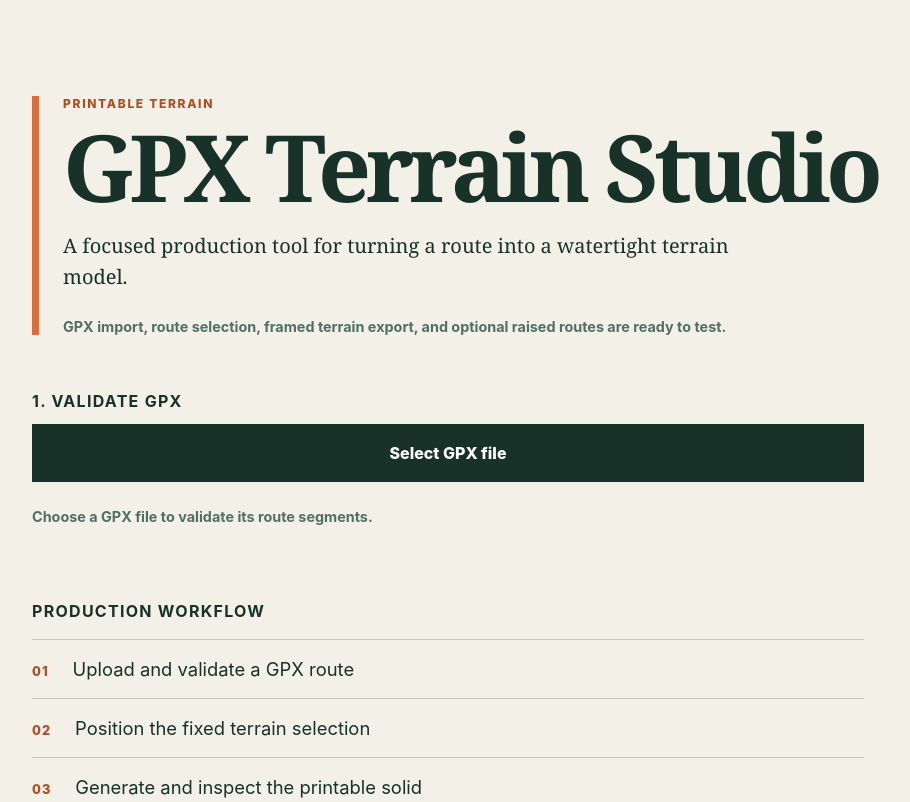
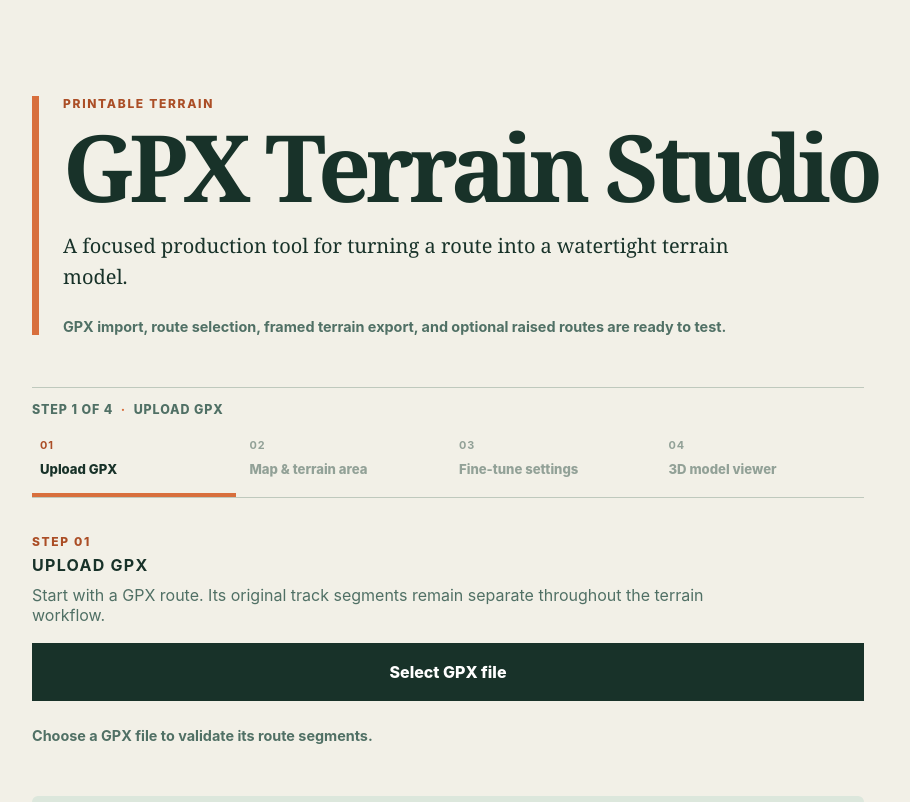
Before and after one commit to Lord0fBytes/gpx-terrain-studio, a React (Vite) app: page / in a window 1280 px wide. Shown: the top 802 px of the page, without its empty margins (192-1102 px from the left). Built offline with nearby package versions, Linux system fonts and the light colour scheme.

Commit message:
feat: add guided model workflow

```diff
--- a/package.json
+++ b/package.json
@@ -36,5 +36,8 @@
     "tsx": "^4.20.5",
     "typescript": "^5.9.2",
     "vite": "^7.1.5"
+  },
+  "allowScripts": {
+    "esbuild@0.28.2": true
   }
 }
--- a/src/client/App.tsx
+++ b/src/client/App.tsx
@@ -1,4 +1,4 @@
-import { lazy, Suspense, useState, type ChangeEvent, type FormEvent } from 'react';
+import { lazy, Suspense, useEffect, useRef, useState, type ChangeEvent, type FormEvent } from 'react';
 import { RouteMap, type RouteSegment } from './RouteMap';
 import { deriveRouteSelection } from '../core/selection';
 
@@ -7,11 +7,13 @@
   return { default: module.TerrainViewer };
 });
 
-const steps = [
-  'Upload and validate a GPX route',
-  'Position the fixed terrain selection',
-  'Generate and inspect the printable solid',
-  'Export millimeter-scale STL'
+type Step = 1 | 2 | 3 | 4;
+
+const workflowSteps: readonly Readonly<{ step: Step; label: string; shortLabel: string }>[] = [
+  { step: 1, label: 'Upload GPX', shortLabel: 'Upload' },
+  { step: 2, label: 'Map & terrain area', shortLabel: 'Map' },
+  { step: 3, label: 'Fine-tune settings', shortLabel: 'Settings' },
+  { step: 4, label: '3D model viewer', shortLabel: 'Preview' }
 ];
 
 interface ValidationSummary {
@@ -32,6 +34,7 @@
 }
 
 export function App() {
+  const [activeStep, setActiveStep] = useState<Step>(1);
   const [summary, setSummary] = useState<ValidationSummary>();
   const [message, setMessage] = useState('Choose a GPX file to validate its route segments.');
   const [printedWidthMm, setPrintedWidthMm] = useState('');
@@ -45,6 +48,8 @@
   const [exportIsError, setExportIsError] = useState(false);
   const [isGenerating, setIsGenerating] = useState(false);
   const [generatedModel, setGeneratedModel] = useState<GeneratedModel>();
+  const stageHeadingRef = useRef<HTMLHeadingElement>(null);
+  const shouldFocusStageRef = useRef(false);
   const selection = summary && deriveRouteSelection(summary.segments, {
     contextMarginRatio: 0.2,
     minimumWidthM: 300,
@@ -63,6 +68,25 @@
   } : undefined;
   const currentSettingsKey = generationRequest ? JSON.stringify(generationRequest) : '';
   const previewIsStale = generatedModel !== undefined && generatedModel.settingsKey !== currentSettingsKey;
+  const activeStepLabel = workflowSteps.find(({ step }) => step === activeStep)?.label ?? 'Upload GPX';
+
+  useEffect(() => {
+    if (!shouldFocusStageRef.current) return;
+    shouldFocusStageRef.current = false;
+    stageHeadingRef.current?.focus();
+  }, [activeStep]);
+
+  function isStepAvailable(step: Step): boolean {
+    if (step === 1) return true;
+    if (step === 4) return generatedModel !== undefined;
+    return summary !== undefined;
+  }
+
+  function goToStep(step: Step): void {
+    if (!isStepAvailable(step)) return;
+    shouldFocusStageRef.current = true;
+    setActiveStep(step);
+  }
 
   async function validateGpx(event: ChangeEvent<HTMLInputElement>): Promise<void> {
     const file = event.target.files?.[0];
@@ -79,7 +103,7 @@
       const payload = await response.json() as ValidationSummary | { error: string };
       if (!response.ok || 'error' in payload) throw new Error('error' in payload ? payload.error : 'Unable to validate GPX.');
       setSummary(payload);
-      setMessage(`${file.name} is ready for map placement.`);
+      setMessage(`${file.name} is ready. Continue to the map to inspect the terrain area.`);
     } catch (error) {
       setMessage(error instanceof Error ? error.message : 'Unable to validate GPX.');
     }
@@ -132,6 +156,8 @@
         includesRaisedRoute: includeRaisedRoute
       });
       setExportMessage(`Preview ready for the exact ${includeRaisedRoute ? 'raised-route' : 'terrain'} STL.${omittedRouteSegments > 0 ? ` ${omittedRouteSegments} route segment${omittedRouteSegments === 1 ? '' : 's'} fell outside the hexagon.` : ''}`);
+      shouldFocusStageRef.current = true;
+      setActiveStep(4);
     } catch (error) {
       setExportMessage(error instanceof Error ? error.message : 'Unable to generate terrain.');
       setExportIsError(true);
@@ -152,35 +178,72 @@
 
   return (
     <main>
+      <a className="skip-link" href="#workflow-panel">Skip to current workflow step</a>
       <section className="hero" aria-labelledby="app-title">
         <p className="eyebrow">PRINTABLE TERRAIN</p>
         <h1 id="app-title">GPX Terrain Studio</h1>
-        <p className="intro">
-          A focused production tool for turning a route into a watertight terrain model.
-        </p>
+        <p className="intro">A focused production tool for turning a route into a watertight terrain model.</p>
         <p className="status">GPX import, route selection, framed terrain export, and optional raised routes are ready to test.</p>
       </section>
-      <section className="upload" aria-labelledby="upload-title">
-        <h2 id="upload-title">1. Validate GPX</h2>
+
+      <nav className="workflow-nav" aria-label="Terrain model workflow">
+        <p className="workflow-progress" aria-live="polite">Step {activeStep} of 4 <span>·</span> {activeStepLabel}</p>
+        <ol className="workflow-tabs">
+          {workflowSteps.map(({ step, label, shortLabel }) => {
+            const available = isStepAvailable(step);
+            return <li key={step}>
+              <button
+                aria-current={activeStep === step ? 'step' : undefined}
+                className={`workflow-tab${activeStep === step ? ' is-active' : ''}${available && activeStep > step ? ' is-complete' : ''}`}
+                disabled={!available}
+                onClick={() => goToStep(step)}
+                type="button"
+              >
+                <span>{String(step).padStart(2, '0')}</span>
+                <strong>{label}</strong>
+                <small>{shortLabel}</small>
+              </button>
+            </li>;
+          })}
+        </ol>
+      </nav>
+
+      <section className="workflow-panel" id="workflow-panel" aria-labelledby="stage-title">
+        {activeStep === 1 && <section className="workflow-stage upload" aria-labelledby="stage-title">
+          <p className="eyebrow">STEP 01</p>
+          <h2 id="stage-title" ref={stageHeadingRef} tabIndex={-1}>Upload GPX</h2>
+          <p className="stage-intro">Start with a GPX route. Its original track segments remain separate throughout the terrain workflow.</p>
           <label className="file-input">
             <span>Select GPX file</span>
             <input accept=".gpx,application/gpx+xml,application/xml,text/xml" onChange={validateGpx} type="file" />
           </label>
           <p aria-live="polite" className="status">{message}</p>
-        {summary && (
-          <>
+          {summary && <>
             <dl className="summary">
               <div><dt>Segments</dt><dd>{summary.segments.length}</dd></div>
               <div><dt>Points</dt><dd>{summary.segments.reduce((total, segment) => total + segment.points.length, 0)}</dd></div>
               <div><dt>Duplicates removed</dt><dd>{summary.duplicatePointsDiscarded}</dd></div>
             </dl>
-            <section className="map-section" aria-labelledby="map-title">
-              <h2 id="map-title">2. Inspect route</h2>
+            <div className="workflow-actions">
+              <button className="workflow-action workflow-action--primary" onClick={() => goToStep(2)} type="button">Continue to map</button>
+            </div>
+          </>}
+        </section>}
+
+        {activeStep === 2 && summary && <section className="workflow-stage map-section" aria-labelledby="stage-title">
+          <p className="eyebrow">STEP 02</p>
+          <h2 id="stage-title" ref={stageHeadingRef} tabIndex={-1}>Map &amp; terrain area</h2>
           <p className="map-help">Navy lines preserve original GPX segments. The orange hexagon is terrain: route bounds + 20% context, with a provisional 300 m minimum span.</p>
           <RouteMap segments={summary.segments} selection={selection} />
-            </section>
-            <section className="export-section" aria-labelledby="export-title">
-              <h2 id="export-title">3. Generate and inspect</h2>
+          <div className="workflow-actions">
+            <button className="workflow-action" onClick={() => goToStep(1)} type="button">Back to upload</button>
+            <button className="workflow-action workflow-action--primary" onClick={() => goToStep(3)} type="button">Continue to settings</button>
+          </div>
+        </section>}
+
+        {activeStep === 3 && summary && <section className="workflow-stage export-section" aria-labelledby="stage-title">
+          <p className="eyebrow">STEP 03</p>
+          <h2 id="stage-title" ref={stageHeadingRef} tabIndex={-1}>Fine-tune settings</h2>
           <p className="map-help">The entered terrain width excludes the frame. Every export adds a 6 mm frame outside each side, with its top 5 mm above the configured base thickness. Optionally add the raised route; recessed routes are excluded.</p>
           <form className="export-form" onSubmit={exportTerrain}>
             <label>Terrain width, excluding border (mm)<input value={printedWidthMm} onChange={(event) => setPrintedWidthMm(event.target.value)} inputMode="decimal" min="0.01" required step="any" type="number" /></label>
@@ -199,14 +262,19 @@
               <label>Route rise (mm)<input value={routeHeightMm} onChange={(event) => setRouteHeightMm(event.target.value)} inputMode="decimal" min="0.01" required step="any" type="number" /></label>
               <p>Use values appropriate for your printer; no printable-detail defaults have been approved yet.</p>
             </div>}
-                <button disabled={isGenerating} type="submit">{isGenerating ? 'Generating preview…' : 'Generate preview'}</button>
+            <button disabled={isGenerating} type="submit">{isGenerating ? 'Generating preview…' : 'Generate model & preview'}</button>
           </form>
           <p aria-live="polite" className={`status${exportIsError ? ' is-error' : ''}`} role={exportIsError ? 'alert' : undefined}>{exportMessage}</p>
-              {generatedModel && <section className="preview-section" aria-labelledby="preview-title">
+          <div className="workflow-actions">
+            <button className="workflow-action" onClick={() => goToStep(2)} type="button">Back to map</button>
+          </div>
+        </section>}
+
+        {activeStep === 4 && generatedModel && <section className="workflow-stage preview-section" aria-labelledby="stage-title">
           <div className="preview-heading">
             <div>
-                    <p className="eyebrow">FINAL GEOMETRY</p>
-                    <h3 id="preview-title">4. Preview and export</h3>
+              <p className="eyebrow">STEP 04 · FINAL GEOMETRY</p>
+              <h2 id="stage-title" ref={stageHeadingRef} tabIndex={-1}>3D model viewer</h2>
             </div>
             <dl className="preview-summary">
               {generatedModel.overallWidthMm !== undefined && <div><dt>Overall width</dt><dd>{generatedModel.overallWidthMm.toFixed(1)} mm</dd></div>}
@@ -221,25 +289,14 @@
             <p>{generatedModel.includesRaisedRoute ? 'Terrain, exterior frame, and raised route are shown.' : 'Terrain and exterior frame are shown without a raised route.'}</p>
             <button disabled={previewIsStale} onClick={downloadGeneratedModel} type="button">{previewIsStale ? 'Regenerate before download' : 'Download STL'}</button>
           </div>
+          <div className="workflow-actions">
+            <button className="workflow-action" onClick={() => goToStep(3)} type="button">Adjust settings</button>
+          </div>
         </section>}
       </section>
-          </>
-        )}
-      </section>
-      <section aria-labelledby="workflow-title">
-        <h2 id="workflow-title">Production workflow</h2>
-        <ol className="steps">
-          {steps.map((step, index) => (
-            <li key={step}>
-              <span>{String(index + 1).padStart(2, '0')}</span>
-              {step}
-            </li>
-          ))}
-        </ol>
-      </section>
+
       <section className="notice" aria-label="Current scope">
-        <strong>Deliberately narrow MVP.</strong> One route, one fixed terrain shape, one final STL.
-        The geometry engine—not the preview—will be the source of truth.
+        <strong>Deliberately narrow MVP.</strong> One route, one fixed terrain shape, one final STL. The geometry engine—not the preview—will be the source of truth.
       </section>
     </main>
   );
--- a/src/client/styles.css
+++ b/src/client/styles.css
@@ -11,6 +11,9 @@
 
 main { max-width: 880px; margin: 0 auto; padding: 12vh 24px 64px; }
 
+.skip-link { background: #183229; color: #fff; left: 16px; padding: 12px 16px; position: fixed; top: 12px; transform: translateY(-160%); z-index: 5; }
+.skip-link:focus { outline: 3px solid #d86f3d; outline-offset: 3px; transform: translateY(0); }
+
 .hero { border-left: 7px solid #d86f3d; padding-left: 24px; }
 .eyebrow { color: #ab4e26; font-size: .75rem; font-weight: 800; letter-spacing: .14em; margin: 0; }
 h1 { font-family: Georgia, serif; font-size: clamp(1.65rem, 8vw, 5.8rem); letter-spacing: -.055em; line-height: .94; margin: 12px 0 20px; white-space: nowrap; }
@@ -18,23 +21,39 @@
 .intro { font: 1.25rem/1.55 Georgia, serif; max-width: 42rem; }
 .status { color: #507065; font-size: .9rem; font-weight: 700; margin-top: 26px; }
 .status.is-error { color: #c9251a; }
-.steps { border-top: 1px solid #bfc9bd; list-style: none; margin: 18px 0 0; padding: 0; }
-.steps li { align-items: baseline; border-bottom: 1px solid #bfc9bd; display: flex; font-size: 1.15rem; gap: 24px; padding: 18px 0; }
-.steps span { color: #ab4e26; font-size: .8rem; font-weight: 800; letter-spacing: .08em; }
+.workflow-nav { border-bottom: 1px solid #bfc9bd; border-top: 1px solid #bfc9bd; margin-top: 52px; padding: 14px 0 0; }
+.workflow-progress { color: #507065; font-size: .78rem; font-weight: 800; letter-spacing: .07em; margin: 0 0 12px; text-transform: uppercase; }
+.workflow-progress span { color: #d86f3d; padding: 0 4px; }
+.workflow-tabs { display: grid; gap: 6px; grid-template-columns: repeat(4, minmax(0, 1fr)); list-style: none; margin: 0; padding: 0; }
+.workflow-tab { background: transparent; border: 0; border-bottom: 4px solid transparent; color: #507065; cursor: pointer; display: grid; font: 700 .82rem/1.2 Inter, ui-sans-serif, system-ui, sans-serif; gap: 5px; min-height: 68px; padding: 10px 8px; text-align: left; width: 100%; }
+.workflow-tab span { color: #ab4e26; font-size: .68rem; letter-spacing: .08em; }
+.workflow-tab strong { font-weight: 800; }
+.workflow-tab small { display: none; }
+.workflow-tab:hover { background: #e6ece5; color: #183229; }
+.workflow-tab.is-active { border-bottom-color: #d86f3d; color: #183229; }
+.workflow-tab.is-complete strong::after { color: #507065; content: ' · ready'; font-weight: 600; }
+.workflow-tab:disabled { color: #92a197; cursor: not-allowed; }
+.workflow-tab:disabled span { color: #92a197; }
+.workflow-tab:focus-visible { outline: 3px solid #1e3a5f; outline-offset: -3px; }
 .upload { margin-top: 56px; }
 .upload h2 { margin-top: 0; }
+.workflow-panel { scroll-margin-top: 24px; }
+.workflow-stage { margin-top: 36px; }
+.workflow-stage h2 { margin: 6px 0 0; }
+.workflow-stage h2:focus-visible { outline: 3px solid #1e3a5f; outline-offset: 4px; }
+.stage-intro { color: #507065; margin: 10px 0 18px; max-width: 44rem; }
 .file-input { align-items: center; background: #183229; color: #fff; cursor: pointer; display: flex; font-weight: 800; justify-content: center; min-height: 58px; padding: 16px; }
 .file-input input { height: 1px; opacity: 0; overflow: hidden; position: absolute; width: 1px; }
 .summary { display: flex; gap: 28px; margin: 18px 0 0; }
 .summary div { display: grid; gap: 4px; }
 .summary dt { color: #507065; font-size: .75rem; font-weight: 800; letter-spacing: .08em; text-transform: uppercase; }
 .summary dd { font-family: Georgia, serif; font-size: 1.5rem; margin: 0; }
-.map-section { margin-top: 32px; }
+.map-section { margin-top: 36px; }
 .map-section h2 { margin: 0; }
 .map-help { color: #507065; margin: 8px 0 14px; }
 .route-map { border: 1px solid #bfc9bd; height: min(54vw, 420px); min-height: 320px; width: 100%; }
 .route-map:focus-visible, .file-input:focus-within { outline: 3px solid #1e3a5f; outline-offset: 3px; }
-.export-section { margin-top: 32px; }
+.export-section { margin-top: 36px; }
 .export-section h2 { margin: 0; }
 .export-form { display: grid; gap: 16px; grid-template-columns: repeat(3, minmax(0, 1fr)); margin-top: 18px; }
 .export-form label { color: #507065; display: grid; font-size: .75rem; font-weight: 800; gap: 7px; letter-spacing: .06em; text-transform: uppercase; }
@@ -48,6 +67,13 @@
 .export-form button { background: #d86f3d; border: 0; color: #fff; cursor: pointer; font: 800 .9rem/1 Inter, ui-sans-serif, system-ui, sans-serif; grid-column: 1 / -1; min-height: 52px; padding: 14px; text-transform: uppercase; letter-spacing: .06em; }
 .export-form button:disabled { cursor: progress; opacity: .65; }
 .export-form input:focus-visible, .export-form button:focus-visible { outline: 3px solid #1e3a5f; outline-offset: 3px; }
+.workflow-actions { display: flex; flex-wrap: wrap; gap: 12px; justify-content: space-between; margin-top: 24px; }
+.workflow-action { background: #fffdf7; border: 1px solid #82988b; color: #183229; cursor: pointer; font: 800 .8rem/1 Inter, ui-sans-serif, system-ui, sans-serif; min-height: 48px; padding: 14px 18px; text-transform: uppercase; letter-spacing: .05em; }
+.workflow-action:hover { border-color: #d86f3d; }
+.workflow-action--primary { background: #183229; border-color: #183229; color: #fff; }
+.workflow-action--primary:hover { background: #294c40; border-color: #294c40; }
+.workflow-action:focus-visible { outline: 3px solid #d86f3d; outline-offset: 3px; }
+.workflow-tab, .workflow-action, .export-form button, .preview-actions button, .terrain-viewer__reset { touch-action: manipulation; }
 .preview-section { border-top: 1px solid #bfc9bd; margin-top: 32px; padding-top: 28px; }
 .preview-heading { align-items: end; display: flex; gap: 24px; justify-content: space-between; margin-bottom: 16px; }
 .preview-heading h3 { margin: 4px 0 0; }
@@ -74,10 +100,17 @@
 .preview-actions button:disabled { cursor: not-allowed; opacity: .55; }
 .preview-actions button:focus-visible { outline: 3px solid #d86f3d; outline-offset: 2px; }
 @media (max-width: 520px) {
+  main { padding-left: 16px; padding-right: 16px; }
+  .workflow-tabs { grid-template-columns: repeat(2, minmax(0, 1fr)); }
+  .workflow-tab { min-height: 62px; }
+  .workflow-tab strong { display: none; }
+  .workflow-tab small { display: block; font-size: .8rem; font-weight: 800; }
+  .workflow-tab.is-complete strong::after { content: ''; }
   .summary { gap: 16px; }
   .route-map { min-height: 280px; }
   .export-form, .route-settings { grid-template-columns: 1fr; }
-  .preview-heading, .preview-actions { align-items: stretch; flex-direction: column; }
+  .preview-heading, .preview-actions, .workflow-actions { align-items: stretch; flex-direction: column; }
+  .workflow-action { width: 100%; }
   .terrain-viewer, .terrain-viewer__canvas { min-height: 360px; }
 }
 .notice { background: #dce7dc; border-radius: 6px; line-height: 1.55; margin-top: 52px; padding: 20px 22px; }
```
Also changed, not shown: 2 other files (tests, documents, lock files or other folders). Lines whose indentation alone changed are shown as unchanged.
